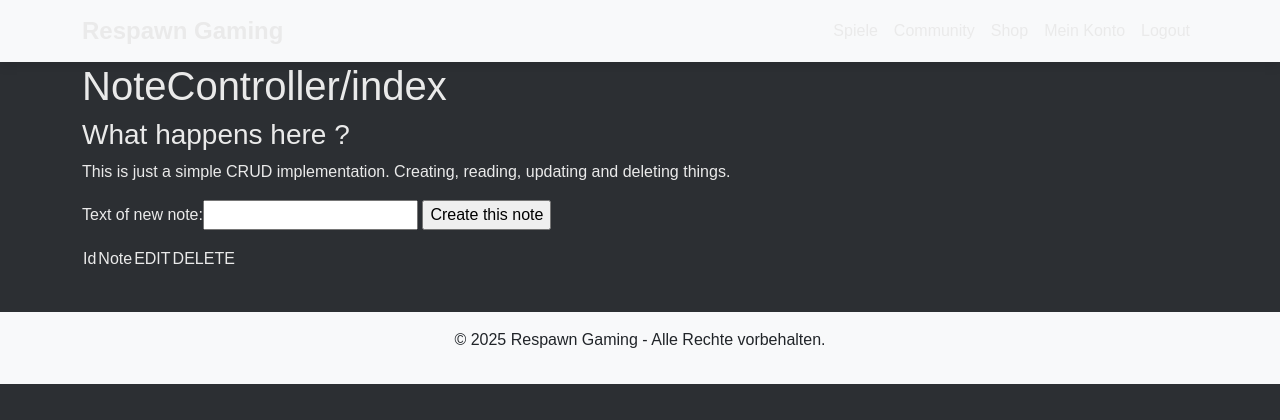
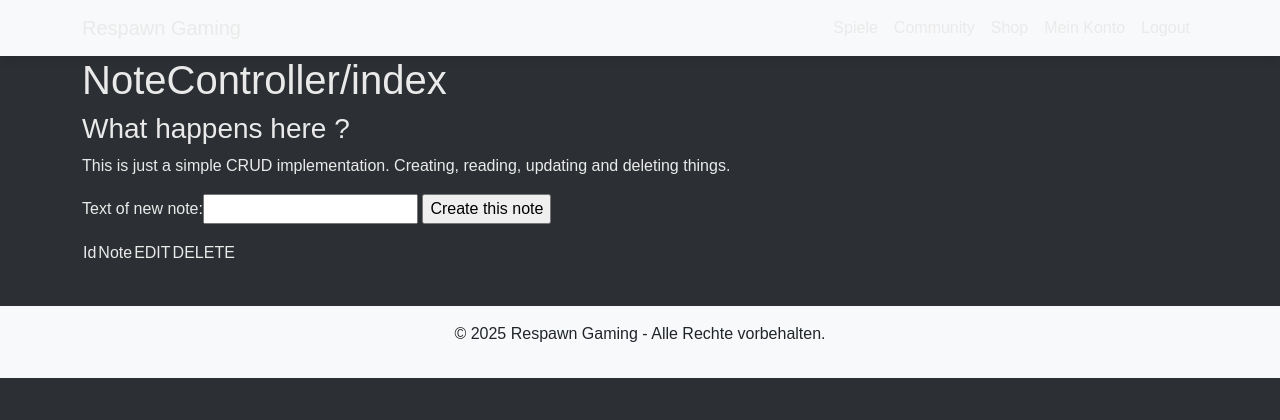
Before and after one commit to LBS-Eibiswald-APC-2025/Gruppe-04-Haskic-Sandor-RespawnGaming---WebShop, a PHP site: template application/view/note/index.php in a window 1280 px wide. Shown: the top 420 px of the page. Run offline with PHP 8.4, Linux system fonts and the light colour scheme; the template is opened without the code that fills it, so the values that code supplies are empty.

Commit message:
Remove unused CSS styles from the homepage

```diff
--- a/public/css/style.css
+++ b/public/css/style.css
@@ -49,9 +49,3 @@ footer {
     background: #23272A;
     color: #EAEAEA;
 }
-
-/* Zusatz-Design für die Startseite */
-.navbar-brand {
-    font-size: 1.5rem;
-    font-weight: bold;
-}
```
